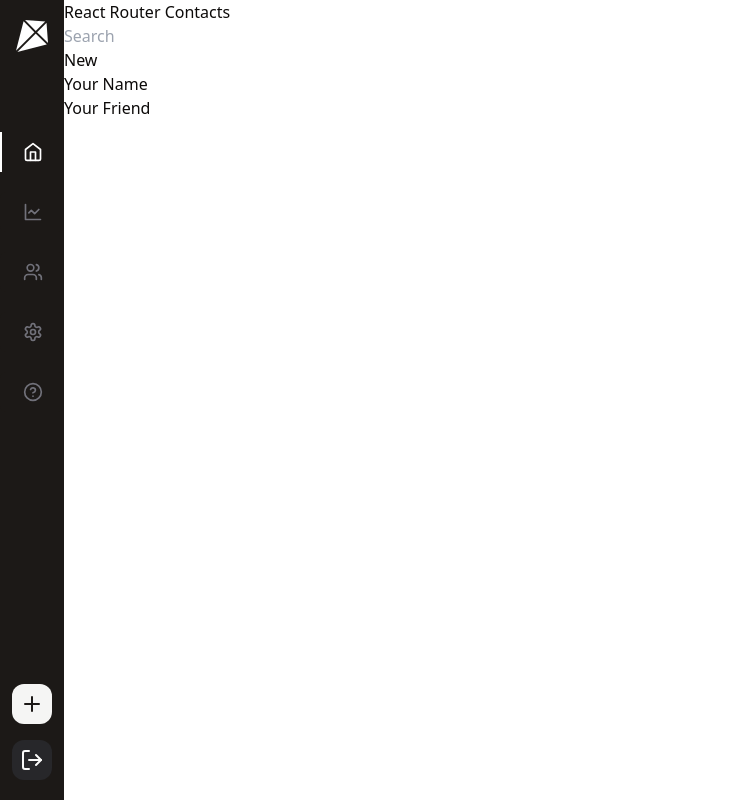
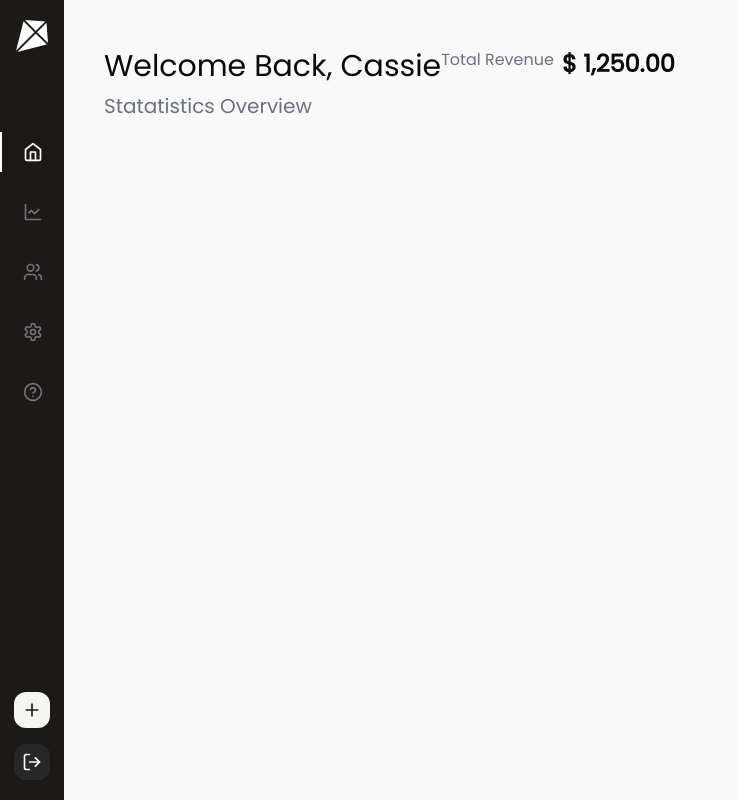
Before and after one commit to kralion/kite-space, a React (Vite) app: page / in a window 1280 px wide. Shown: the whole page, without its empty margins (0-738 px from the left). Built offline with nearby package versions, Linux system fonts and the light colour scheme.

Commit message:
Refactor layout and error page components

```diff
--- a/src/App.tsx
+++ /dev/null
@@ -1,27 +0,0 @@
-import { useState } from "react";
-
-import { Button } from "@/components/ui/button";
-import AppLayout from "./components/layout/app.layout.tsx";
-
-function App() {
-  const [count, setCount] = useState(0);
-
-  return (
-    <AppLayout>
-      <Button>Click me</Button>
-      <div className="card">
-        <button onClick={() => setCount((count) => count + 1)}>
-          count is {count}
-        </button>
-        <p>
-          Edit <code>src/App.tsx</code> and save to test HMR
-        </p>
-      </div>
-      <p className="read-the-docs">
-        Click on the Vite and React logos to learn more
-      </p>
-    </AppLayout>
-  );
-}
-
-export default App;
--- a/src/components/layout/app.layout.tsx
+++ b/src/components/layout/app.layout.tsx
@@ -3,9 +3,9 @@ import Navbar from "./navbar";
 
 export default function AppLayout({ children }: { children: React.ReactNode }) {
   return (
-    <div className="flex">
+    <div className="flex font-poppins">
       <Navbar />
-      <div>{children}</div>
+      <div className="pt-12 px-10 bg-background">{children}</div>
     </div>
   );
 }
--- a/src/components/layout/navbar.tsx
+++ b/src/components/layout/navbar.tsx
@@ -44,8 +44,8 @@ export default function Navbar() {
   ];
 
   return (
-    <div className="bg-primary w-fit py-5 text-white h-screen items-center flex flex-col justify-between  ">
-      <div className="space-y-20 ">
+    <div className="bg-primary shadow-xl w-fit py-5 text-white h-screen items-center flex flex-col justify-between  ">
+      <div className="space-y-20  ">
         <Link className="flex flex-col items-center" to="/">
           <img
             src="/src/assets/kite.png"
@@ -78,10 +78,10 @@ export default function Navbar() {
         </div>
       </div>
       <div className="flex flex-col gap-4 items-center">
-        <Button variant="secondary" className="rounded-xl p-2 w-10">
-          <Plus />
+        <Button variant="secondary" className="rounded-xl p-2 w-9 h-9">
+          <Plus size={20} />
         </Button>
-        <Button className="bg-zinc-800 hover:bg-zinc-800 active:bg-zinc-900 rounded-xl p-2 w-10">
+        <Button className="bg-zinc-800 hover:bg-zinc-800 active:bg-zinc-900 rounded-xl p-2 w-9 h-9">
           <LogOut />
         </Button>
       </div>
--- a/src/error-page.tsx
+++ b/src/error-page.tsx
@@ -1,16 +1,45 @@
-import { useRouteError } from "react-router-dom";
+import { ArrowLeftFromLine, RotateCw } from "lucide-react";
+import { useNavigate, useRouteError } from "react-router-dom";
+import { Button } from "./components/ui/button";
 
 export default function ErrorPage() {
   const error = useRouteError() as any;
-  console.error(error);
+  const navigate = useNavigate();
 
   return (
-    <div id="error-page">
-      <h1>Oops!</h1>
-      <p>Sorry, an unexpected error has occurred.</p>
-      <p>
-        <i>{error.statusText || error.message}</i>
+    <div className="flex flex-col items-center justify-center h-screen  text-gray-900">
+      <img
+        src="https://img.freepik.com/free-vector/glitch-web-background_23-2148097009.jpg?size=626&ext=jpg&ga=GA1.1.249782534.1702211534&semt=ais"
+        alt="Error"
+        className="w-64 mb-8"
+      />{" "}
+      {/* Display the error image */}
+      <h1 className="text-2xl font-semibold">Oops! Something went wrong.</h1>
+      <p className="mt-2 mb-6 w-1/3 text-center">
+        We're sorry for the inconvenience. Please choose one of the options
+        below to get back on track.
       </p>
+      <div className="mb-4 text-sm  text-gray-500">
+        Error Trigger :{" "}
+        <span className="text-primary font-semibold"> {error?.statusText}</span>
+      </div>
+      <div className="flex gap-5 mt-10">
+        <Button
+          className="flex gap-2 items-center"
+          onClick={() => navigate("/")}
+        >
+          <ArrowLeftFromLine size={20} />
+          <span className="ml-2">Go Home</span>
+        </Button>
+        <Button
+          variant="secondary"
+          className="flex gap-2 items-center"
+          onClick={() => window.location.reload()}
+        >
+          <RotateCw size={20} />
+          <span className="ml-2">Retry</span>
+        </Button>
+      </div>
     </div>
   );
 }
--- a/src/index.css
+++ b/src/index.css
@@ -1,3 +1,4 @@
+@import url("https://fonts.googleapis.com/css2?family=Poppins:wght@200;400&display=swap");
 @tailwind base;
 @tailwind components;
 @tailwind utilities;
--- a/src/routes/root.tsx
+++ b/src/routes/root.tsx
@@ -3,36 +3,16 @@ import AppLayout from "@/components/layout/app.layout";
 export default function Root() {
   return (
     <AppLayout>
-      <div id="sidebar">
-        <h1>React Router Contacts</h1>
+      <div className="flex ">
         <div>
-          <form id="search-form" role="search">
-            <input
-              id="q"
-              aria-label="Search contacts"
-              placeholder="Search"
-              type="search"
-              name="q"
-            />
-            <div id="search-spinner" aria-hidden hidden={true} />
-            <div className="sr-only" aria-live="polite"></div>
-          </form>
-          <form method="post">
-            <button type="submit">New</button>
-          </form>
+          <h1 className="text-3xl  ">Welcome Back, Cassie</h1>
+          <p className="text-gray-500 mt-2 text-xl">Statatistics Overview</p>
         </div>
-        <nav>
-          <ul>
-            <li>
-              <a href={`/contacts/1`}>Your Name</a>
-            </li>
-            <li>
-              <a href={`/contacts/2`}>Your Friend</a>
-            </li>
-          </ul>
-        </nav>
+        <div className="flex gap-2">
+          <span className="text-gray-500">Total Revenue</span>
+          <span className="text-2xl font-semibold">$ 1,250.00</span>
+        </div>
       </div>
-      <div id="detail"></div>
     </AppLayout>
   );
 }
--- a/tailwind.config.js
+++ b/tailwind.config.js
@@ -50,6 +50,7 @@ module.exports = {
           DEFAULT: "hsl(var(--card))",
           foreground: "hsl(var(--card-foreground))",
         },
+        background: "#F9F9F9",
       },
       borderRadius: {
         lg: "var(--radius)",
@@ -70,6 +71,9 @@ module.exports = {
         "accordion-down": "accordion-down 0.2s ease-out",
         "accordion-up": "accordion-up 0.2s ease-out",
       },
+      fontFamily: {
+        poppins: ["Poppins", "sans-serif"],
+      },
     },
   },
   plugins: [require("tailwindcss-animate")],
```
